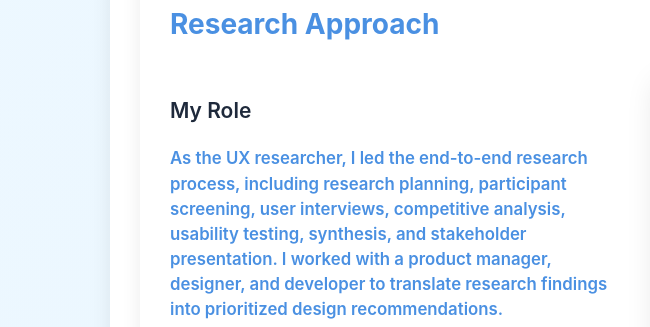
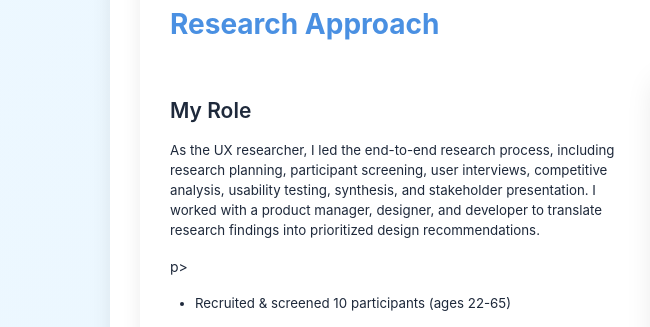
Before and after one commit to katrinapeli/portfolio, a plain HTML site: page case-study1.html in a window 1280 px wide. Shown: the part 2667-2994 px from the top of the page, 0-650 px from the left. Drawn offline with Linux system fonts and the light colour scheme; grey boxes are pictures that could not be loaded.

Commit message:
case-study1.html

```diff
--- a/case-study1.html
+++ b/case-study1.html
@@ -1825,7 +1825,7 @@ I conducted user research and recommended design improvements that reduced searc
     <div class="two-column">
         <div>
             <h3>My Role</h3>
-            <h4>As the UX researcher, I led the end-to-end research process, including research planning, participant screening, user interviews, competitive analysis, usability testing, synthesis, and stakeholder presentation. I worked with a product manager, designer, and developer to translate research findings into prioritized design recommendations.</h4>
+            <p>As the UX researcher, I led the end-to-end research process, including research planning, participant screening, user interviews, competitive analysis, usability testing, synthesis, and stakeholder presentation. I worked with a product manager, designer, and developer to translate research findings into prioritized design recommendations.</p>p>
             <ul>
                 <li>Recruited & screened 10 participants (ages 22-65)</li>
                 <li>Conducted 10 user interviews</li>
```
